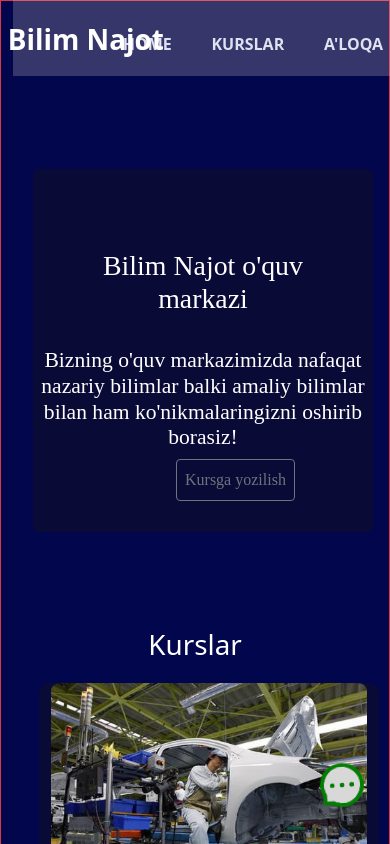
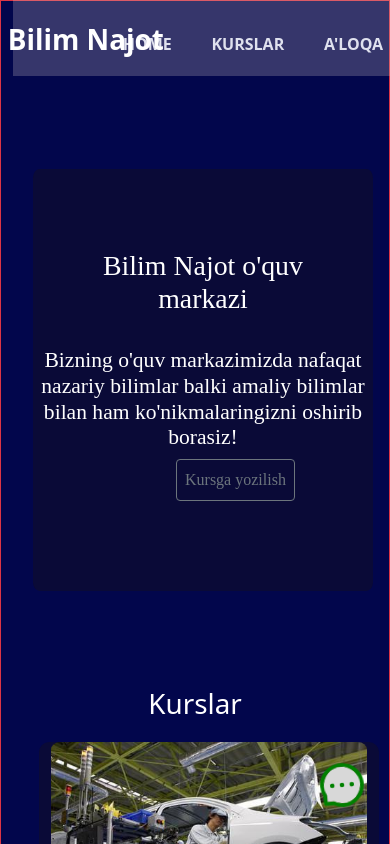
Before and after one commit to MsWeb-Dev/Course, a React (Vite) app: page / in a window 390 px wide. Shown: the top 844 px of the page. Built offline with nearby package versions, Linux system fonts and the light colour scheme.

Commit message:
Update home.css

```diff
--- a/src/page/home.css
+++ b/src/page/home.css
@@ -85,13 +85,14 @@
     height: 43vh!important;
    }
 
+  }
+  @media only screen and (max-width: 600px) {
+ .home-content-column-h1 {
+    width: 100%;
+    height: 50vh!important;
+ }
+}
 
-}
-@media only screen and (max-width: 600px) {
-  .home-registr{
-      padding:0;
-
-  }
   /* The animation code */
 @keyframes message {
     0%   {transform:rotate(5deg);}
```
